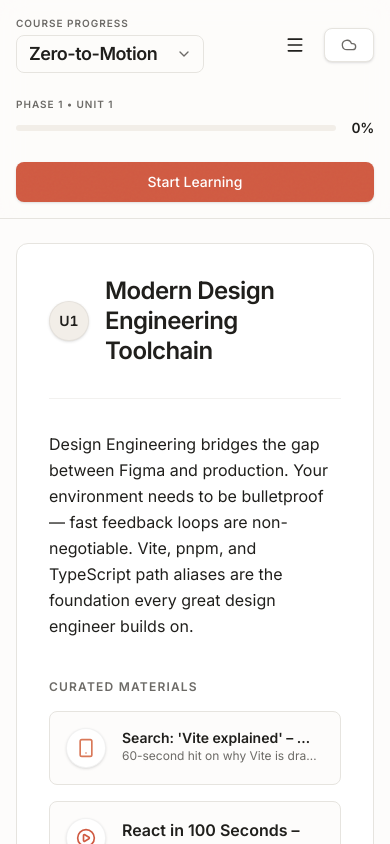
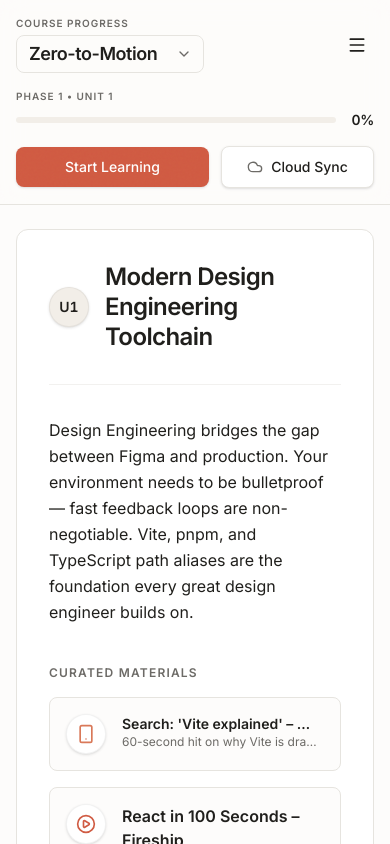
Before and after one commit to Kashy222/learner-courses, a React (Vite) app: page / in a window 390 px wide. Shown: the top 844 px of the page. Built offline with nearby package versions, Linux system fonts and the light colour scheme; a web font is replaced by a local one.

Commit message:
fix: Finalize exact mobile layout as per audio request

```diff
--- a/src/LearningPlatform.tsx
+++ b/src/LearningPlatform.tsx
@@ -208,9 +208,11 @@ export const LearningPlatform: React.FC = () => {
     <div className="min-h-screen bg-anthropic-bg text-anthropic-text font-sans relative">
       <div className="bg-noise" />
       {/* Top Sticky Navigation Component Row */}
-      <nav className="sticky top-0 z-50 bg-anthropic-bg/80 backdrop-blur-md border-b border-anthropic-border px-4 sm:px-6 py-4 flex flex-wrap sm:flex-nowrap items-center justify-between gap-y-4">
-        {/* Left Container */}
-        <div className="flex flex-col gap-1 w-1/2 sm:w-1/4 order-1">
+      <nav className="sticky top-0 z-50 bg-anthropic-bg/80 backdrop-blur-md border-b border-anthropic-border px-4 sm:px-6 py-4 flex flex-col sm:flex-row justify-between items-stretch sm:items-center gap-4 sm:gap-0">
+
+        {/* Mobile Top Row Wrapper: Dropdown + Hamburger */}
+        <div className="flex justify-between items-center w-full sm:w-1/4">
+          <div className="flex flex-col gap-1 w-full">
             <span className="text-[10px] font-bold tracking-widest text-anthropic-muted uppercase">
               Course Progress
             </span>
@@ -228,8 +230,17 @@ export const LearningPlatform: React.FC = () => {
             </div>
           </div>
 
+          {/* Mobile Menu Toggle */}
+          <button
+            className="lg:hidden p-1.5 sm:p-2 text-anthropic-text hover:bg-gray-100 rounded-lg transition-colors border border-transparent hover:border-gray-200 shrink-0"
+            onClick={() => setIsMobileMenuOpen(true)}
+          >
+            <Menu className="w-5 h-5 sm:w-6 sm:h-6" />
+          </button>
+        </div>
+
         {/* Center: Compact Progress Tracker */}
-        <div className="flex-1 flex flex-col justify-center items-center w-full sm:w-1/2 px-0 sm:px-8 gap-1.5 order-3 sm:order-2 mt-2 sm:mt-0">
+        <div className="flex-1 flex flex-col justify-center items-center w-full sm:w-1/2 px-0 sm:px-8 gap-1.5">
           <div className="text-[10px] font-bold tracking-widest text-anthropic-muted uppercase text-left w-full max-w-md mx-auto flex items-center gap-2">
             <span>
               Phase {activeData.find(m => m.id === activeModuleId)?.phase.split(':')[0]} • Unit {activeData.find(m => m.id === activeModuleId)?.unit.replace('U', '')}
@@ -249,29 +260,21 @@ export const LearningPlatform: React.FC = () => {
           </div>
         </div>
 
-        {/* Right Container */}
-        <div className="flex items-center justify-end gap-3 w-1/2 sm:w-1/4 order-2 sm:order-3">
-          {/* Mobile Menu Toggle */}
-          <button
-            className="lg:hidden p-1.5 sm:p-2 text-anthropic-text hover:bg-gray-100 rounded-lg transition-colors border border-transparent hover:border-gray-200"
-            onClick={() => setIsMobileMenuOpen(true)}
-          >
-            <Menu className="w-5 h-5 sm:w-6 sm:h-6" />
-          </button>
-
-          {/* Desktop Start Learning Button */}
+        {/* Right Container: Actions (Desktop: Side-by-Side, Mobile: Side-by-Side on new row) */}
+        <div className="flex items-center justify-between sm:justify-end gap-3 w-full sm:w-1/4">
+          {/* Start Learning Button */}
           <button
             onClick={handleResume}
-            className="hidden sm:block bg-anthropic-accent hover:bg-anthropic-accentHover text-white px-5 py-2 rounded-lg text-sm font-medium transition-colors shadow-sm shrink-0"
+            className="flex-1 sm:flex-none bg-anthropic-accent hover:bg-anthropic-accentHover text-white px-5 py-2.5 sm:py-2 rounded-lg text-sm font-medium transition-colors shadow-sm shrink-0 text-center"
           >
             {completedCount === 0 ? "Start Learning" : "Resume Learning"}
           </button>
 
           {/* Cloud Sync Popover Wrapper */}
-          <div className="relative flex flex-col items-end gap-1">
+          <div className="relative flex flex-col items-end sm:items-end gap-1 flex-1 sm:flex-none">
             <button
               onClick={() => setIsSyncPopoverOpen(!isSyncPopoverOpen)}
-              className={`w-full sm:w-auto flex items-center justify-center gap-2 px-4 py-2 bg-white border rounded-lg text-sm font-medium transition-colors shadow-sm ${isSyncPopoverOpen ? 'border-anthropic-text text-anthropic-text' : 'border-anthropic-border hover:bg-gray-50'}`}
+              className={`w-full sm:w-auto flex items-center justify-center gap-2 px-4 py-2.5 sm:py-2 bg-white border rounded-lg text-sm font-medium transition-colors shadow-sm ${isSyncPopoverOpen ? 'border-anthropic-text text-anthropic-text' : 'border-anthropic-border hover:bg-gray-50'}`}
             >
               {syncStatus === 'saving' || syncStatus === 'loading' ? (
                  <Loader2 className="w-4 h-4 animate-spin text-anthropic-accent" />
@@ -280,7 +283,7 @@ export const LearningPlatform: React.FC = () => {
               ) : (
                  <Cloud className={`w-4 h-4 ${isSyncPopoverOpen ? 'text-anthropic-text' : 'text-anthropic-muted'}`} />
               )}
-              <span className="hidden xl:inline">{syncStatus === 'success' ? 'Synced' : 'Cloud Sync'}</span>
+              <span className="inline">{syncStatus === 'success' ? 'Synced' : 'Cloud Sync'}</span>
             </button>
 
             {lastSyncedAt && (
@@ -291,7 +294,7 @@ export const LearningPlatform: React.FC = () => {
 
             {/* Popover Dropdown */}
             {isSyncPopoverOpen && (
-              <div className="absolute right-0 top-full mt-3 w-72 bg-anthropic-card rounded-xl shadow-2xl border border-anthropic-border p-4 animate-in fade-in slide-in-from-top-2 z-50">
+              <div className="absolute right-0 top-full mt-4 sm:mt-3 w-[260px] sm:w-72 bg-anthropic-card rounded-xl shadow-2xl border border-anthropic-border p-4 animate-in fade-in slide-in-from-top-2 z-50">
                 {/* CSS Triangle */}
                 <div className="absolute -top-2 right-12 w-4 h-4 bg-anthropic-card border-t border-l border-anthropic-border transform rotate-45"></div>
 
@@ -313,7 +316,7 @@ export const LearningPlatform: React.FC = () => {
                         value={val}
                         onChange={(e) => handleOtpChange(i, e.target.value)}
                         onKeyDown={(e) => handleOtpKeyDown(i, e)}
-                        className="w-9 h-10 text-center font-mono font-bold text-lg bg-anthropic-bg border border-anthropic-border rounded-md focus:border-anthropic-accent focus:ring-1 focus:ring-anthropic-accent outline-none uppercase transition-all"
+                        className="w-8 h-9 sm:w-9 sm:h-10 text-center font-mono font-bold text-lg bg-anthropic-bg border border-anthropic-border rounded-md focus:border-anthropic-accent focus:ring-1 focus:ring-anthropic-accent outline-none uppercase transition-all"
                       />
                     ))}
                   </div>
@@ -338,16 +341,6 @@ export const LearningPlatform: React.FC = () => {
               </div>
             )}
           </div>
-        </div>
-
-        {/* Mobile Start Learning Button */}
-        <div className="w-full order-4 sm:hidden mt-2">
-          <button
-            onClick={handleResume}
-            className="w-full bg-anthropic-accent hover:bg-anthropic-accentHover text-white px-5 py-2.5 rounded-lg text-sm font-medium transition-colors shadow-sm"
-          >
-            {completedCount === 0 ? "Start Learning" : "Resume Learning"}
-          </button>
         </div>
       </nav>
 
```
Lines whose indentation alone changed are shown as unchanged.
